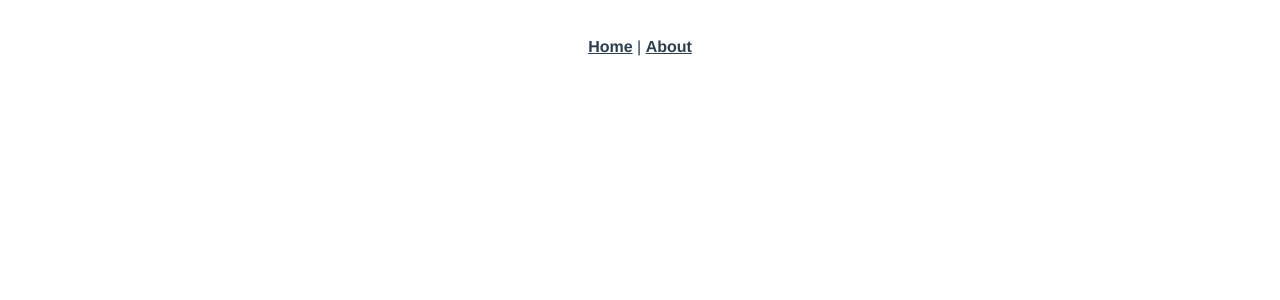
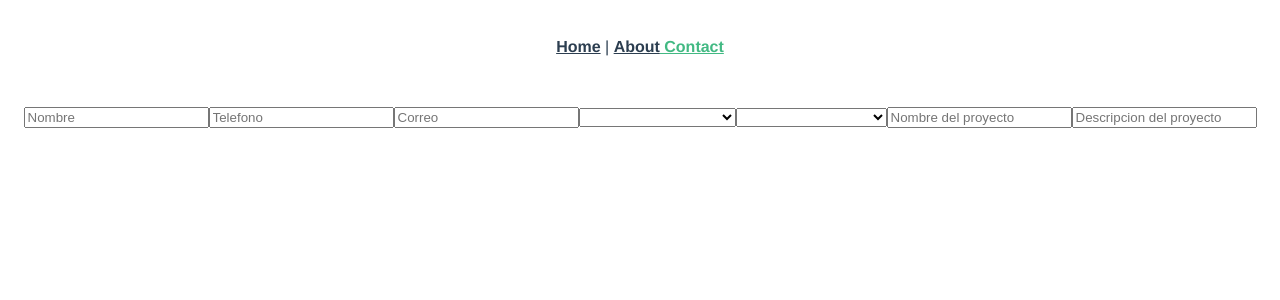
Before and after one commit to Arcup/Arcup-web, a Vue app in the folder arcup/: page /contact in a window 1280 px wide. Shown: the top 300 px of the page. Built offline with nearby package versions, Linux system fonts and the light colour scheme.

Commit message:
Creación de rama Jesús
Se creó la rama Jesuús, además se agrega una nueva vista para el contacto

```diff
--- a/arcup/src/App.vue
+++ b/arcup/src/App.vue
@@ -3,6 +3,7 @@
     <div id="nav">
       <router-link to="/">Home</router-link> |
       <router-link to="/about">About</router-link>
+      <router-link to="/contact"> Contact</router-link>
     </div>
     <router-view/>
   </div>
--- a/arcup/src/router/index.js
+++ b/arcup/src/router/index.js
@@ -17,6 +17,14 @@ const routes = [
     // this generates a separate chunk (about.[hash].js) for this route
     // which is lazy-loaded when the route is visited.
     component: () => import(/* webpackChunkName: "about" */ '../views/About.vue')
+  },
+  {
+    path: '/contact',
+    name: 'Contact',
+    // route level code-splitting
+    // this generates a separate chunk (about.[hash].js) for this route
+    // which is lazy-loaded when the route is visited.
+    component: () => import(/* webpackChunkName: "contact" */ '../views/Contact.vue')
   }
 ]
 
--- /dev/null
+++ b/arcup/src/views/Contact.vue
@@ -0,0 +1,32 @@
+<template>
+  <div>
+    <h1>{{ texto }}</h1>
+    <input v-model="message" placeholder="Nombre" />
+    <input v-model="message" placeholder="Telefono" />
+    <input v-model="message" placeholder="Correo" />
+    <select v-model="selected">
+      <option disabled value="">Seleccione una ciudad</option>
+      <option>A</option>
+      <option>B</option>
+      <option>C</option>
+    </select>
+    <select v-model="selected">
+      <option disabled value="">Seleccione un Estado</option>
+      <option>A</option>
+      <option>B</option>
+      <option>C</option>
+    </select>
+    <input v-model="message" placeholder="Nombre del proyecto" />
+    <input v-model="message" placeholder="Descripcion del proyecto" />
+  </div>
+</template>
+
+<script>
+export default {
+  data() {
+    return {
+      title: "Contactanos",
+    };
+  },
+};
+</script>
```
Also changed, not shown: arcup/package.json (+6 -2 lines), 1 other file (tests, documents, lock files or other folders).
